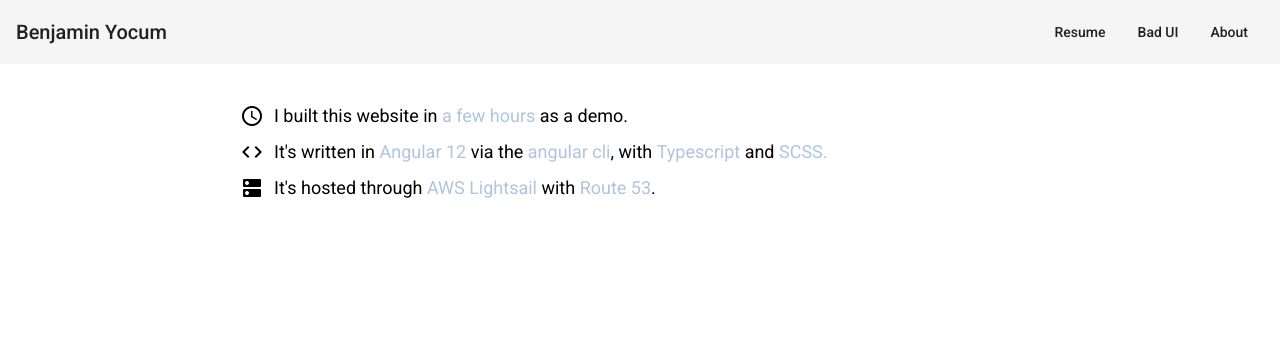
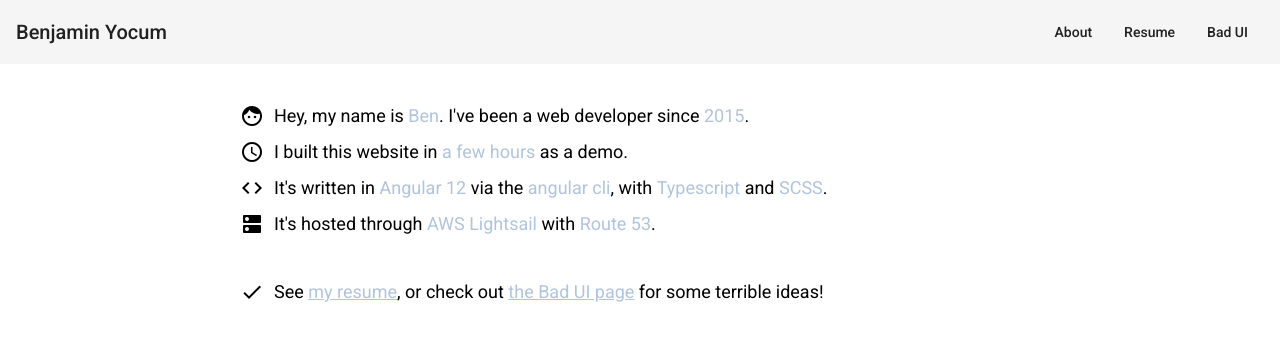
Before and after one commit to GitSage/com-benyocum, an Angular app: page /about in a window 1280 px wide. Shown: the top 340 px of the page. Built offline with nearby package versions, Linux system fonts and the light colour scheme.

Commit message:
Add links to About page and make it the default page

```diff
--- a/src/app/about/about.component.html
+++ b/src/app/about/about.component.html
@@ -1,3 +1,12 @@
+<p>
+  <mat-icon>face</mat-icon>
+  <span>Hey, my name is&nbsp;</span>
+  <span class="highlight">Ben</span>
+  <span>.&nbsp;</span>
+  <span>I've been a web developer since&nbsp;</span>
+  <span class="highlight">2015</span>
+  <span>.</span>
+</p>
 <p>
   <mat-icon>schedule</mat-icon>
   <span> I built this website in&nbsp;</span>
@@ -13,7 +22,8 @@
   <span>, with&nbsp;</span>
   <span class="highlight">Typescript&nbsp;</span>
   <span>and&nbsp;</span>
-  <span class="highlight"> SCSS.</span>
+  <span class="highlight"> SCSS</span>
+  <span>.</span>
 </p>
 <p>
   <mat-icon>dns</mat-icon>
@@ -23,3 +33,10 @@
   <span class="highlight">Route 53</span>
   <span>.</span>
 </p>
+
+<p>&nbsp;</p>
+
+<p>
+  <mat-icon>done</mat-icon>
+  <span>See <a [routerLink]="['/', 'resume']">my resume</a>, or check out <a [routerLink]="['badui']">the Bad UI page</a> for some terrible ideas!</span>
+</p>
--- a/src/app/about/about.component.scss
+++ b/src/app/about/about.component.scss
@@ -2,6 +2,10 @@ p {
   font-size: 18px;
   display: flex;
   align-items: center;
+}
+
+a {
+  color: lightsteelblue;
 }
 
 .highlight {
--- a/src/app/app-routing.module.ts
+++ b/src/app/app-routing.module.ts
@@ -14,7 +14,8 @@ const routes: Routes = [
   },
   {
     path: '',
-    component: ResumeComponent
+    pathMatch: 'full',
+    redirectTo: 'about'
   }
 ];
 
--- a/src/app/app.component.html
+++ b/src/app/app.component.html
@@ -1,15 +1,15 @@
 <mat-toolbar>
   <span>Benjamin Yocum</span>
   <span class="right-spacer"></span>
+  <button mat-button [routerLink]="['about']" aria-label="Example icon-button with share icon">
+    About
+  </button>
   <button mat-button [routerLink]="['resume']" aria-label="Example icon-button with heart icon">
     Resume
   </button>
   <button mat-button [routerLink]="[]" aria-label="Example icon-button with heart icon">
     Bad UI
   </button>
-  <button mat-button [routerLink]="['about']" aria-label="Example icon-button with share icon">
-    About
-  </button>
 </mat-toolbar>
 
 <div id="main-container">
--- a/src/app/resume/resume.component.html
+++ b/src/app/resume/resume.component.html
@@ -3,7 +3,7 @@
   <iframe
     src="https://onedrive.live.com/embed?cid=69111B9E848BC4CA&resid=69111B9E848BC4CA%2125232&authkey=AI0lmwg9uYgbCvw&em=2"
     id="resume-iframe"
-    [style.display]="loading ? 'hidden' : 'default'"
+    [style.display]="loading ? 'none' : 'block'"
     (load)="loading=false"
   ></iframe>
 </div>
```
